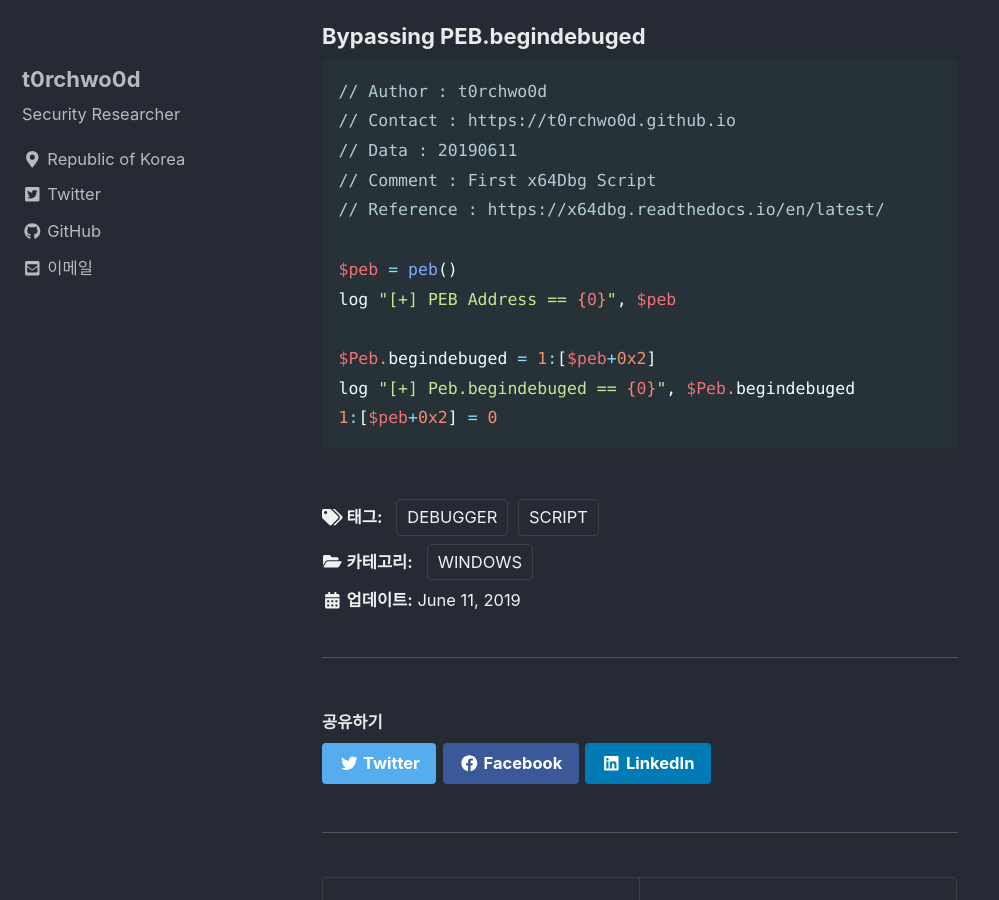
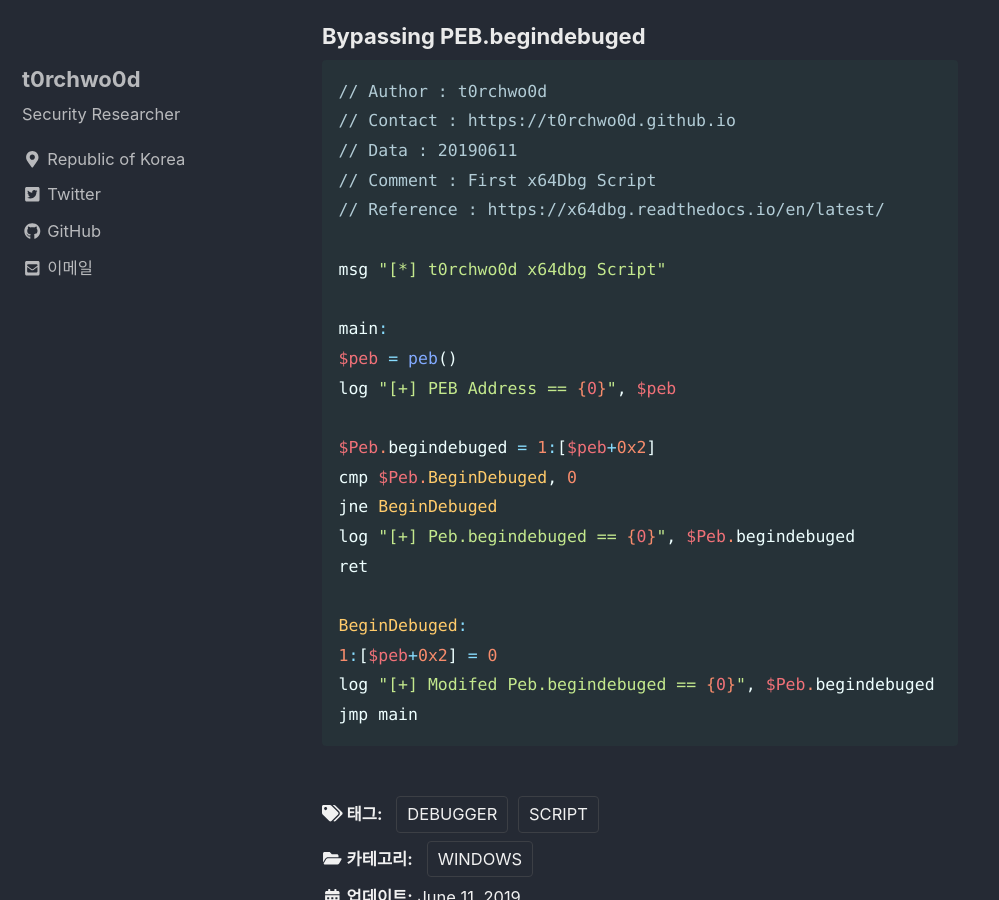
Before and after one commit to t0rchwo0d/t0rchwo0d.github.io, a Jekyll site: the page built from _posts/2019-06-11-Windows-x64dbg-Script.md, in a window 1280 px wide and 900 px high, scrolled down 535 px. Shown: the whole window, without its empty margins (0-999 px from the left). Built offline with Jekyll 4.4.1, drawn with Linux system fonts in a browser that asks for light colours; cached includes are drawn as plain includes; nearby versions of some CDN libraries; comment, search, counter and statistics services are not loaded.

Commit message:
Update 2019-06-11-Windows-x64dbg-Script.md

````diff
--- a/_posts/2019-06-11-Windows-x64dbg-Script.md
+++ b/_posts/2019-06-11-Windows-x64dbg-Script.md
@@ -23,10 +23,20 @@ tags:
 // Comment : First x64Dbg Script
 // Reference : https://x64dbg.readthedocs.io/en/latest/
 
+msg "[*] t0rchwo0d x64dbg Script"
+
+main:
 $peb = peb()
 log "[+] PEB Address == {0}", $peb
 
 $Peb.begindebuged = 1:[$peb+0x2]
+cmp $Peb.BeginDebuged, 0
+jne BeginDebuged
 log "[+] Peb.begindebuged == {0}", $Peb.begindebuged
+ret
+
+BeginDebuged:
 1:[$peb+0x2] = 0
+log "[+] Modifed Peb.begindebuged == {0}", $Peb.begindebuged
+jmp main
 ```
````
